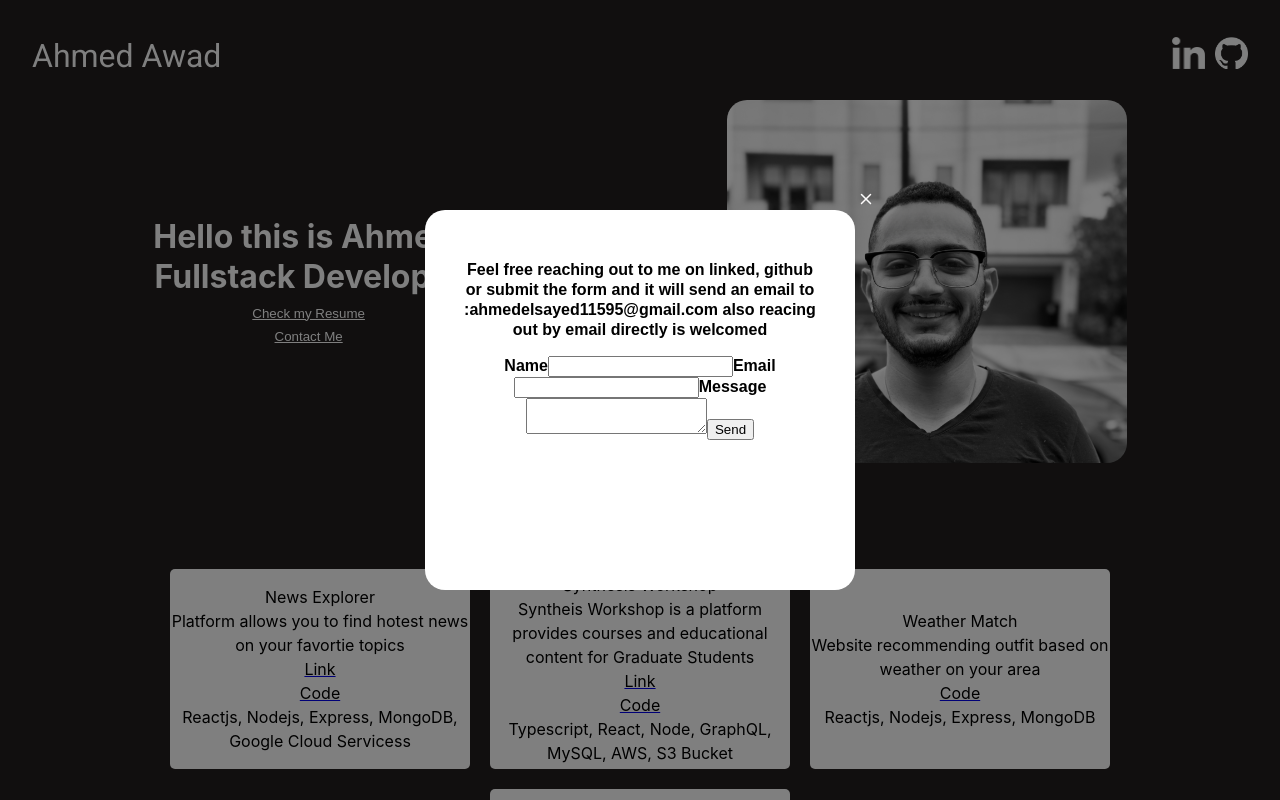
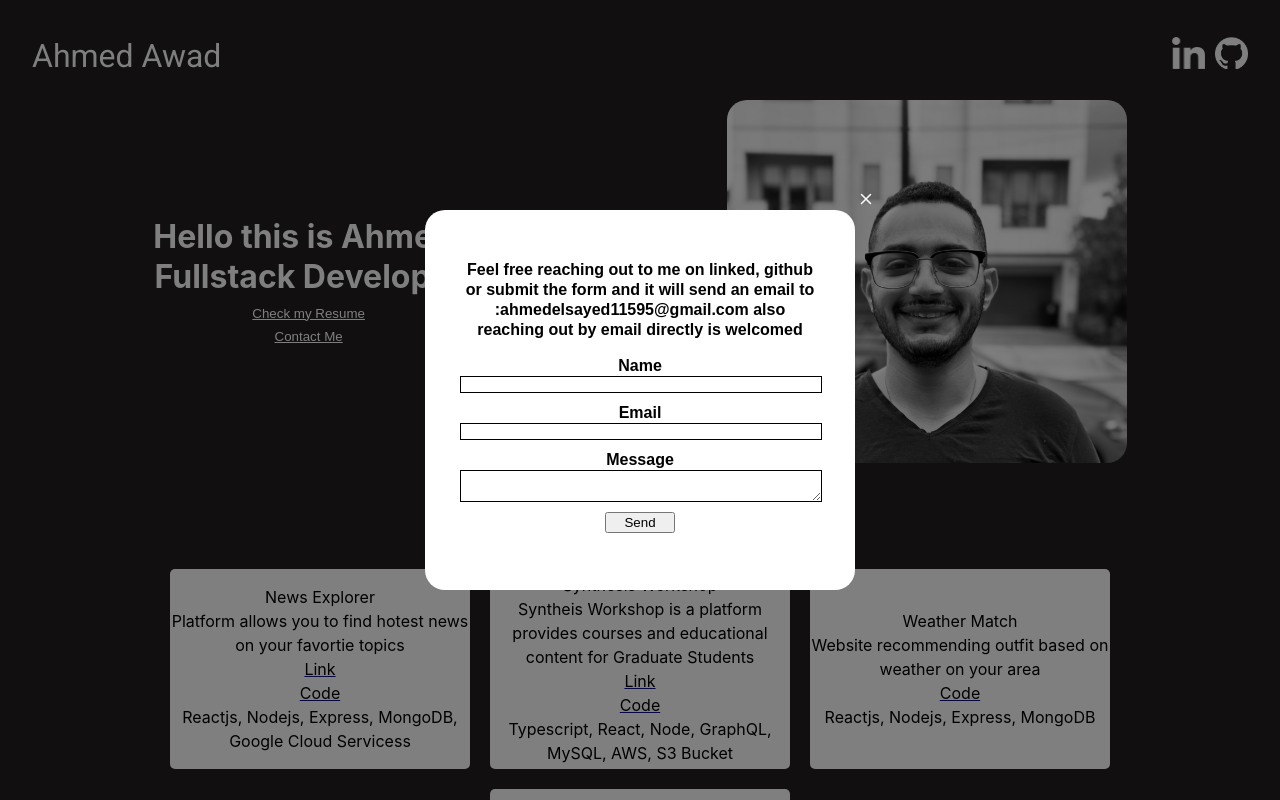
Before and after one commit to AhmedElsayed5/personal-website, a React (Vite) app: page / in a window 1280 px wide. Both pictures are taken after a click on the button "Contact Me". Shown: the top 800 px of the page. Built offline with nearby package versions, Linux system fonts and the light colour scheme.

Commit message:
form adjustments

```diff
--- a/src/Components/ContactForm/ContactForm.css
+++ b/src/Components/ContactForm/ContactForm.css
@@ -40,3 +40,19 @@
   display: flex;
   flex-direction: column;
 }
+.contact-form__input {
+  padding-block: 0px;
+  padding-inline: 0px;
+  border: solid;
+  border-width: thin;
+  width: 100%;
+}
+.contact-form__form {
+  display: flex;
+  flex-direction: column;
+  gap: 10px;
+}
+.contact-form__submit-button {
+  width: 70px;
+  margin: auto;
+}
--- a/src/Components/ContactForm/ContactForm.tsx
+++ b/src/Components/ContactForm/ContactForm.tsx
@@ -67,6 +67,7 @@ export const ContactForm: React.FC<Props> = (values) => {
           console.log(error.message);
         }
       );
+    values.close();
   }
 
   return (
@@ -80,18 +81,43 @@ export const ContactForm: React.FC<Props> = (values) => {
         />
         <p className="contact-form__paragraph">
           Feel free reaching out to me on linked, github or submit the form and
-          it will send an email to :ahmedelsayed11595@gmail.com also reacing out
-          by email directly is welcomed
+          it will send an email to :ahmedelsayed11595@gmail.com also reaching
+          out by email directly is welcomed
         </p>
-        <form id="contact-form" onSubmit={sendEmail}>
+        <form
+          id="contact-form"
+          className="contact-form__form"
+          onSubmit={sendEmail}
+        >
           {/* <input type="hidden" name="contact_number" /> */}
-          <label>Name</label>
-          <input type="text" name="user_name" />
-          <label>Email</label>
-          <input type="email" name="user_email" />
-          <label>Message</label>
-          <textarea name="message"></textarea>
-          <input type="submit" value="Send" />
+          <label className="contact-form__label">
+            Name
+            <input
+              type="text"
+              className="contact-form__input"
+              name="user_name"
+              required
+            />
+          </label>
+          <label className="contact-form__label">
+            Email
+            <input
+              type="email"
+              className="contact-form__input"
+              name="user_email"
+              required
+            />
+          </label>
+          <label className="contact-form__label">
+            Message
+            <textarea name="message" required className="contact-form__input" />
+          </label>
+          <input
+            type="submit"
+            className="contact-form__submit-button"
+            value="Send"
+            required
+          />
         </form>
         {/* <form>
           <label className="contact-form__label">
--- a/src/Components/Footer/Footer.css
+++ b/src/Components/Footer/Footer.css
@@ -1,6 +1,6 @@
 .footer {
   padding-top: 30px;
-  padding-bottom: 20px;
+  padding-bottom: 10px;
   display: flex;
   flex-direction: row;
   justify-content: space-between;
--- a/src/Components/Intro/Intro.css
+++ b/src/Components/Intro/Intro.css
@@ -26,6 +26,9 @@
   margin: 0px;
   text-decoration: underline;
 }
+.intro__button:hover {
+  cursor: pointer;
+}
 .intro__button-link {
   text-decoration: none;
   margin: 0px;
--- a/src/utils/skills.json
+++ b/src/utils/skills.json
@@ -27,7 +27,6 @@
   { "name": "GCD" },
   { "name": "NoSQL" },
   { "name": "CI/CD" },
-  { "name": "Docker" },
   { "name": "Git" },
   { "name": "GitHub" },
   { "name": "Algorithms" },
```
